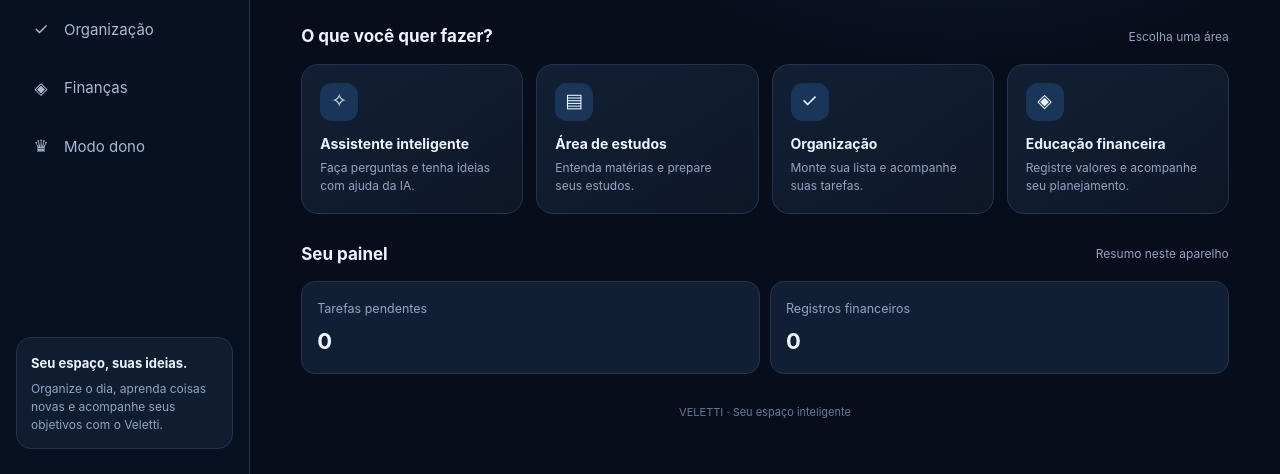
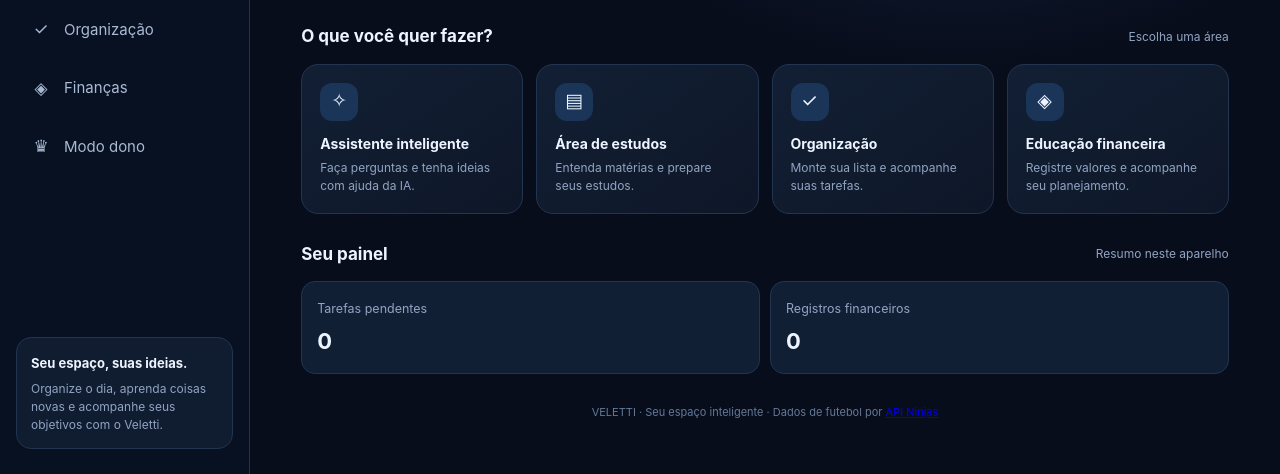
Before and after one commit to joaopedrobalbinodeoliveirabalb-afk/bit-servidor-, a website: page public/index.html in a window 1280 px wide. Shown: the part 326-800 px from the top of the page. Drawn offline with Linux system fonts and the light colour scheme; no server answers.

Commit message:
Add football data source attribution

```diff
--- a/public/index.html
+++ b/public/index.html
@@ -123,7 +123,7 @@
         </div>
       </div>
     </section>
-    <div class="footer">VELETTI · Seu espaço inteligente</div>
+    <div class="footer">VELETTI · Seu espaço inteligente · Dados de futebol por <a href="https://api-ninjas.com/api/football" target="_blank" rel="noopener noreferrer">API Ninjas</a></div>
   </main>
 </div>
 <script>
```
